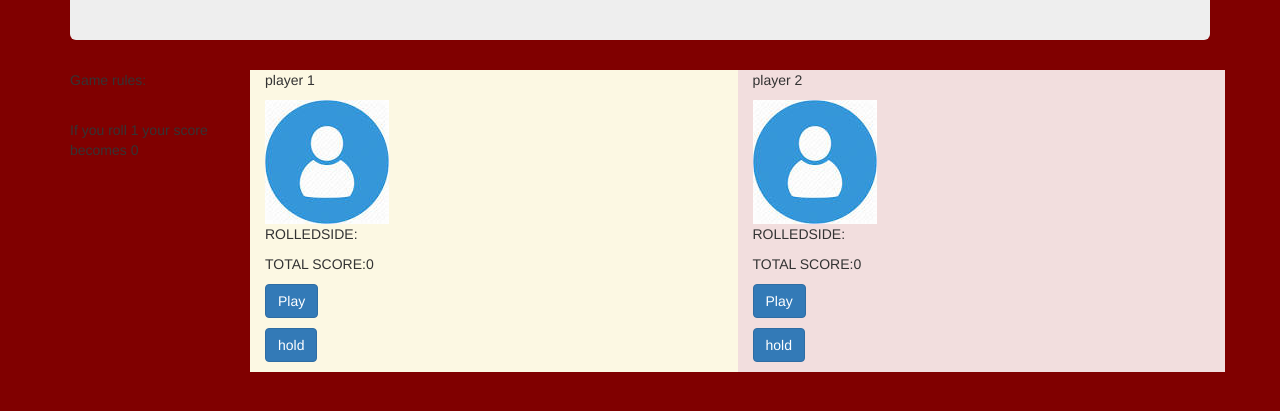
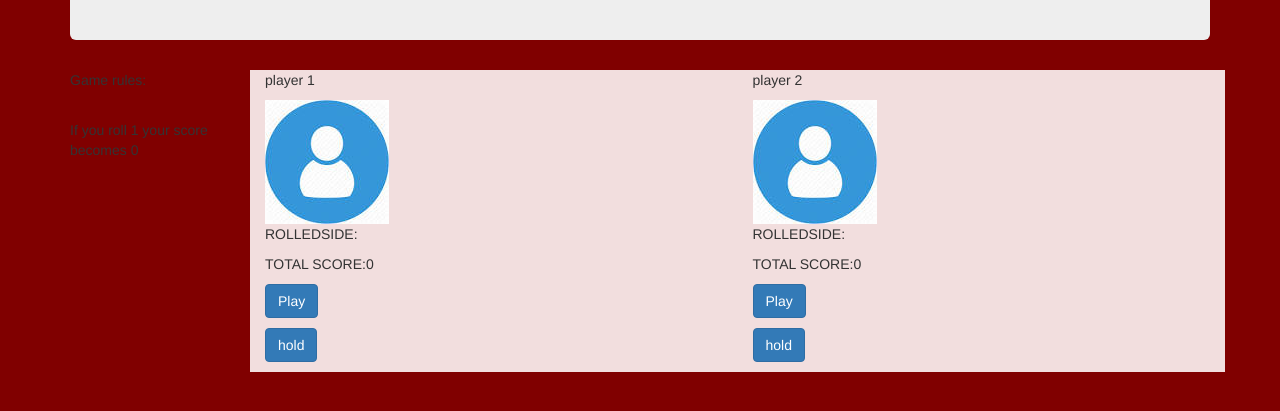
Before and after one commit to carolmbithe/Pig-dice, a plain HTML site: page index.html in a window 1280 px wide. Shown: the part 155-566 px from the top of the page. Drawn offline with nearby package versions, Linux system fonts and the light colour scheme.

Commit message:
proper indentation

```diff
--- a/index.html
+++ b/index.html
@@ -20,19 +20,19 @@
               <p>Game rules:</p><br>
               <p>If you roll 1 your score becomes 0</p>
           </div>
-              <div class="col-md-5 bg-warning ">
+              <div class="col-md-5 bg-danger ">
                 <p>player 1</p>
-                  <img src="images/person.jpeg">
+                    <img src="images/person.jpeg">
                   <p>ROLLEDSIDE:<span id="rolledside1"></span></p>
                   <p>TOTAL SCORE:<span id="totalscore1">0</span></p>
-                 <p><button class="btn-primary btn " id="play1">Play</button><br></p>
-                 <p><button class="btn-primary btn " id="hold1">hold</button></p>
+                  <p><button class="btn-primary btn " id="play1">Play</button><br></p>
+                  <p><button class="btn-primary btn " id="hold1">hold</button></p>
 
               </div>
 
-              <div class="col-md-5 bg-danger">
+                <div class="col-md-5 bg-danger">
                 <p>player 2</p>
-              <img src="images/person.jpeg">
+                  <img src="images/person.jpeg">
                 <p>ROLLEDSIDE:<span id="rolledside2"></span></p
                 <p>TOTAL SCORE:<span id="totalscore2">0</span></p>
                 <p><button class="btn-primary btn " id="play2">Play</button><br></p>
```
